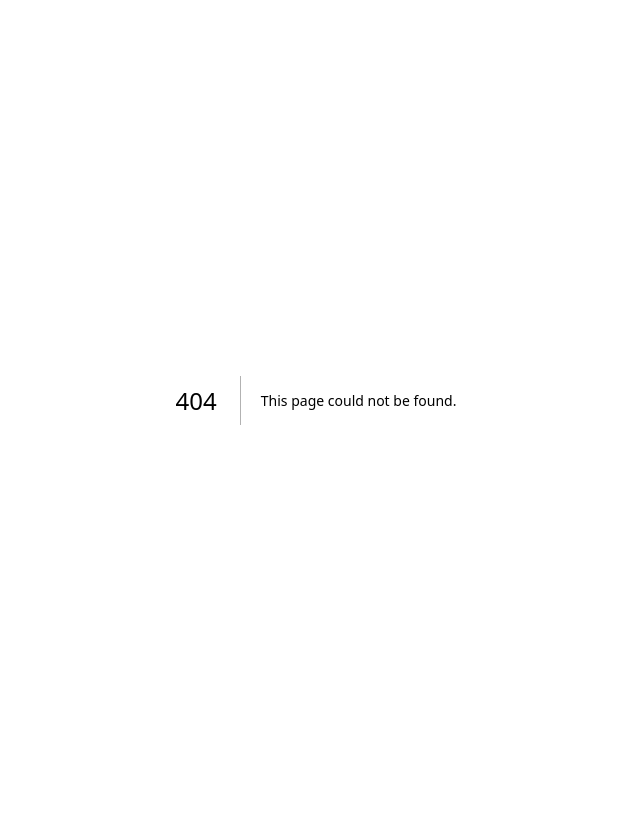
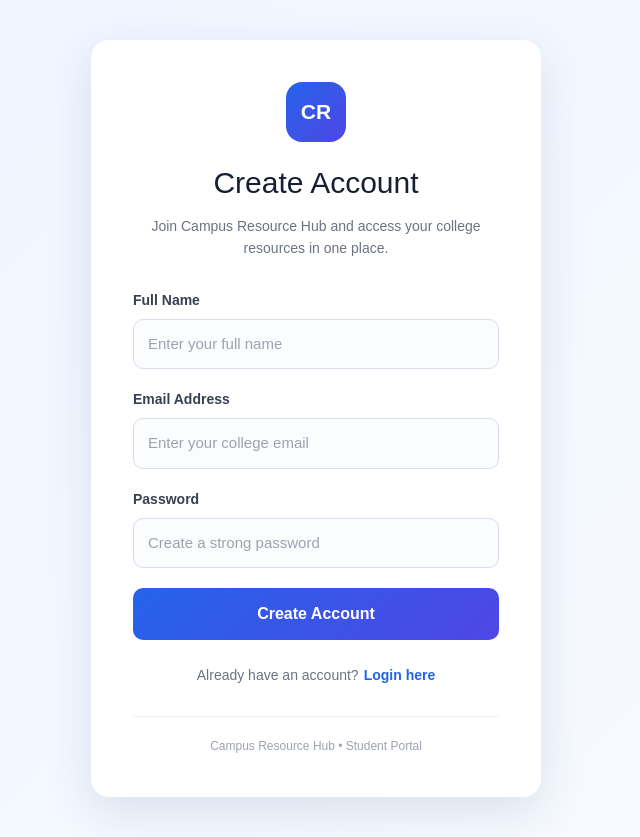
Before and after one commit to mahathikanneboina-rgb/Campus-Resource-Hub, a Next.js app: page /register in a window 1280 px wide. Before the commit this address had no page. Shown: the whole page, without its empty margins (324-964 px from the left). Before the commit the page ends 800 px from the top, so only its background shows below. Built offline with nearby package versions, Linux system fonts and the light colour scheme.

Commit message:
Initial Campus Resource Hub project

```diff
--- /dev/null
+++ b/app/login/page.tsx
@@ -0,0 +1,57 @@
+"use client";
+
+import { useState } from "react";
+import { signInWithEmailAndPassword } from "firebase/auth";
+import { auth } from "../resources/firebase.js";
+
+export default function Login() {
+  const [email, setEmail] = useState("");
+  const [password, setPassword] = useState("");
+
+  const handleLogin = async (e: React.FormEvent) => {
+    e.preventDefault();
+
+    try {
+      await signInWithEmailAndPassword(auth, email, password);
+      alert("Login successful!");
+    } catch (error) {
+      console.error(error);
+      alert("Login failed. Check your email and password.");
+    }
+  };
+
+  return (
+    <main>
+      <h1>Student Login</h1>
+
+      <form onSubmit={handleLogin}>
+        <label>Email</label>
+
+        <input
+          type="email"
+          placeholder="Enter your email"
+          value={email}
+          onChange={(e) => setEmail(e.target.value)}
+          required
+        />
+
+        <label>Password</label>
+
+        <input
+          type="password"
+          placeholder="Enter your password"
+          value={password}
+          onChange={(e) => setPassword(e.target.value)}
+          required
+        />
+
+        <button type="submit">Login</button>
+      </form>
+
+      <p>
+  Don't have an account?{" "}
+  <a href="/register">Register here</a>
+</p>
+    </main>
+  );
+}
--- a/app/page.tsx
+++ b/app/page.tsx
@@ -1,69 +1,59 @@
-import Image from "next/image";
-
 export default function Home() {
   return (
-    <div className="flex flex-col flex-1 items-center justify-center bg-zinc-50 font-sans dark:bg-black">
-      <main className="flex flex-1 w-full max-w-3xl flex-col items-center justify-between py-32 px-16 bg-white dark:bg-black sm:items-start">
-        <Image
-          className="dark:invert h-5 w-[100px]"
-          src="/next.svg"
-          alt="Next.js logo"
-          width={100}
-          height={20}
-          priority
-        />
-        <div className="flex flex-col items-center gap-6 text-center sm:items-start sm:text-left">
-          <h1 className="max-w-xs text-3xl font-semibold leading-10 tracking-tight text-black dark:text-zinc-50">
-            To get started, edit the{" "}
-            <code className="rounded bg-black/[.06] px-1.5 py-0.5 font-mono text-[0.9em] dark:bg-white/[.08]">
-              page.tsx
-            </code>{" "}
-            file.
-          </h1>
-          <p className="max-w-md text-lg leading-8 text-zinc-600 dark:text-zinc-400">
-            Looking for a starting point or more instructions? Head over to{" "}
-            <a
-              href="https://vercel.com/templates?framework=next.js&utm_source=create-next-app&utm_medium=appdir-template-tw&utm_campaign=create-next-app"
-              className="font-medium text-zinc-950 dark:text-zinc-50"
-            >
-              Templates
-            </a>{" "}
-            or the{" "}
-            <a
-              href="https://nextjs.org/learn?utm_source=create-next-app&utm_medium=appdir-template-tw&utm_campaign=create-next-app"
-              className="font-medium text-zinc-950 dark:text-zinc-50"
-            >
-              Learning
-            </a>{" "}
-            center.
-          </p>
+    <main>
+      <header>
+        <h1>Campus Resource Hub</h1>
+        <p>Study resources for our college students</p>
+
+        <button>Login</button>
+        <button>Register</button>
+      </header>
+
+      <section>
+        <h2>Find Your Resources</h2>
+
+        <select>
+          <option>Select Branch</option>
+          <option>CSE</option>
+          <option>ECE</option>
+          <option>EEE</option>
+          <option>MECH</option>
+          <option>CIVIL</option>
+        </select>
+
+        <select>
+          <option>Select Year</option>
+          <option>1st Year</option>
+          <option>2nd Year</option>
+          <option>3rd Year</option>
+          <option>4th Year</option>
+        </select>
+
+        <select>
+          <option>Select Semester</option>
+          <option>1st Semester</option>
+          <option>2nd Semester</option>
+        </select>
+      </section>
+
+      <section>
+        <h2>Resources</h2>
+
+        <div>
+          <h3>📄 Previous Year Question Papers</h3>
+          <p>Find previous examination papers subject-wise.</p>
         </div>
-        <div className="flex flex-col gap-4 text-base font-medium sm:flex-row">
-          <a
-            className="flex h-12 w-full items-center justify-center gap-2 rounded-full bg-foreground px-5 text-background transition-colors hover:bg-[#383838] dark:hover:bg-[#ccc] md:w-[158px]"
-            href="https://vercel.com/new?utm_source=create-next-app&utm_medium=appdir-template-tw&utm_campaign=create-next-app"
-            target="_blank"
-            rel="noopener noreferrer"
-          >
-            <Image
-              className="dark:invert h-[14px] w-4"
-              src="/vercel.svg"
-              alt="Vercel logomark"
-              width={16}
-              height={14}
-            />
-            Deploy Now
-          </a>
-          <a
-            className="flex h-12 w-full items-center justify-center rounded-full border border-solid border-black/[.08] px-5 transition-colors hover:border-transparent hover:bg-black/[.04] dark:border-white/[.145] dark:hover:bg-[#1a1a1a] md:w-[158px]"
-            href="https://nextjs.org/docs?utm_source=create-next-app&utm_medium=appdir-template-tw&utm_campaign=create-next-app"
-            target="_blank"
-            rel="noopener noreferrer"
-          >
-            Documentation
-          </a>
+
+        <div>
+          <h3>📚 Notes</h3>
+          <p>Access useful notes and study materials.</p>
         </div>
-      </main>
-    </div>
+
+        <div>
+          <h3>🎓 Study Resources</h3>
+          <p>Find useful resources for your subjects.</p>
+        </div>
+      </section>
+    </main>
   );
 }
--- /dev/null
+++ b/app/register/page.tsx
@@ -0,0 +1,97 @@
+"use client";
+
+import { useState } from "react";
+import { createUserWithEmailAndPassword } from "firebase/auth";
+import { auth } from "../resources/firebase.js";
+import "./register.css";
+
+export default function Register() {
+  const [name, setName] = useState("");
+  const [email, setEmail] = useState("");
+  const [password, setPassword] = useState("");
+
+  const handleRegister = async (e: React.FormEvent) => {
+    e.preventDefault();
+
+    try {
+      await createUserWithEmailAndPassword(auth, email, password);
+      alert("Account created successfully!");
+    } catch (error) {
+      console.error(error);
+      alert("Registration failed. Please check your details.");
+    }
+  };
+
+  return (
+    <main className="register-page">
+      <div className="register-card">
+
+        <div className="register-header">
+          <div className="logo">CR</div>
+
+          <h1>Create Account</h1>
+
+          <p>
+            Join Campus Resource Hub and access your
+            college resources in one place.
+          </p>
+        </div>
+
+        <form onSubmit={handleRegister} className="register-form">
+
+          <div className="form-group">
+            <label>Full Name</label>
+
+            <input
+              type="text"
+              placeholder="Enter your full name"
+              value={name}
+              onChange={(e) => setName(e.target.value)}
+              required
+            />
+          </div>
+
+          <div className="form-group">
+            <label>Email Address</label>
+
+            <input
+              type="email"
+              placeholder="Enter your college email"
+              value={email}
+              onChange={(e) => setEmail(e.target.value)}
+              required
+            />
+          </div>
+
+          <div className="form-group">
+            <label>Password</label>
+
+            <input
+              type="password"
+              placeholder="Create a strong password"
+              value={password}
+              onChange={(e) => setPassword(e.target.value)}
+              required
+            />
+          </div>
+
+          <button type="submit" className="register-button">
+            Create Account
+          </button>
+
+        </form>
+
+        <div className="login-section">
+          <span>Already have an account?</span>
+
+          <a href="/login">Login here</a>
+        </div>
+
+        <div className="footer-text">
+          Campus Resource Hub • Student Portal
+        </div>
+
+      </div>
+    </main>
+  );
+}
--- /dev/null
+++ b/app/register/register.css
@@ -0,0 +1,145 @@
+.register-page {
+  min-height: 100vh;
+  display: flex;
+  justify-content: center;
+  align-items: center;
+  padding: 40px 20px;
+  background: linear-gradient(135deg, #eef4ff, #f8fbff);
+  font-family: Arial, Helvetica, sans-serif;
+}
+
+.register-card {
+  width: 100%;
+  max-width: 450px;
+  background: white;
+  padding: 42px;
+  border-radius: 18px;
+  box-shadow: 0 15px 45px rgba(31, 55, 90, 0.12);
+}
+
+.register-header {
+  text-align: center;
+  margin-bottom: 30px;
+}
+
+.logo {
+  width: 60px;
+  height: 60px;
+  margin: 0 auto 18px;
+  display: flex;
+  align-items: center;
+  justify-content: center;
+  border-radius: 16px;
+  background: linear-gradient(135deg, #2563eb, #4f46e5);
+  color: white;
+  font-size: 21px;
+  font-weight: 700;
+}
+
+.register-header h1 {
+  margin: 0;
+  color: #172033;
+  font-size: 30px;
+}
+
+.register-header p {
+  margin-top: 10px;
+  color: #6b7280;
+  font-size: 14px;
+  line-height: 1.6;
+}
+
+.register-form {
+  display: flex;
+  flex-direction: column;
+  gap: 20px;
+}
+
+.form-group {
+  display: flex;
+  flex-direction: column;
+  gap: 8px;
+}
+
+.form-group label {
+  color: #374151;
+  font-size: 14px;
+  font-weight: 600;
+}
+
+.form-group input {
+  width: 100%;
+  box-sizing: border-box;
+  padding: 13px 14px;
+  border: 1px solid #d7deea;
+  border-radius: 10px;
+  background: #fbfcfe;
+  color: #172033;
+  font-size: 15px;
+  outline: none;
+  transition: 0.2s;
+}
+
+.form-group input::placeholder {
+  color: #9ca3af;
+}
+
+.form-group input:focus {
+  border-color: #2563eb;
+  background: white;
+  box-shadow: 0 0 0 3px rgba(37, 99, 235, 0.12);
+}
+
+.register-button {
+  border: none;
+  border-radius: 10px;
+  padding: 14px;
+  background: linear-gradient(135deg, #2563eb, #4f46e5);
+  color: white;
+  font-size: 16px;
+  font-weight: 600;
+  cursor: pointer;
+  transition: 0.2s;
+}
+
+.register-button:hover {
+  transform: translateY(-1px);
+  box-shadow: 0 8px 20px rgba(37, 99, 235, 0.25);
+}
+
+.login-section {
+  margin-top: 25px;
+  text-align: center;
+  font-size: 14px;
+  color: #6b7280;
+}
+
+.login-section a {
+  margin-left: 5px;
+  color: #2563eb;
+  font-weight: 600;
+  text-decoration: none;
+}
+
+.login-section a:hover {
+  text-decoration: underline;
+}
+
+.footer-text {
+  margin-top: 30px;
+  padding-top: 20px;
+  border-top: 1px solid #edf0f5;
+  text-align: center;
+  color: #9ca3af;
+  font-size: 12px;
+}
+
+@media (max-width: 520px) {
+  .register-card {
+    padding: 30px 22px;
+  }
+
+  .register-header h1 {
+    font-size: 26px;
+  }
+}
--- /dev/null
+++ b/app/resources/firebase.js
@@ -0,0 +1,15 @@
+import { initializeApp } from "firebase/app";
+import { getAuth } from "firebase/auth";
+
+const firebaseConfig = {
+  apiKey: "AIzaSyAYWcUdyGb1ILQcgXMAIXciOC8ypkwbK4M",
+  authDomain: "campus-resource-hub-5734b.firebaseapp.com",
+  projectId: "campus-resource-hub-5734b",
+  storageBucket: "campus-resource-hub-5734b.firebasestorage.app",
+  messagingSenderId: "20535641587",
+  appId: "1:20535641587:web:17596882a119f192607e86",
+};
+
+const app = initializeApp(firebaseConfig);
+
+export const auth = getAuth(app);
--- /dev/null
+++ b/app/resources/page.tsx
@@ -0,0 +1,44 @@
+const resources = [
+  {
+    title: "DBMS Previous Year Question Paper",
+    type: "Question Paper",
+    branch: "CSE",
+    semester: "3-1",
+  },
+  {
+    title: "Operating Systems Notes",
+    type: "Notes",
+    branch: "CSE",
+    semester: "3-1",
+  },
+  {
+    title: "Data Structures Question Paper",
+    type: "Question Paper",
+    branch: "CSE",
+    semester: "3-1",
+  },
+];
+
+export default function Resources() {
+  return (
+    <main>
+      <h1>Resources</h1>
+
+      <p>Find question papers, notes and study materials.</p>
+
+      <div>
+        {resources.map((resource, index) => (
+          <div key={index}>
+            <h2>{resource.title}</h2>
+
+            <p>Type: {resource.type}</p>
+            <p>Branch: {resource.branch}</p>
+            <p>Semester: {resource.semester}</p>
+
+            <button>View Resource</button>
+          </div>
+        ))}
+      </div>
+    </main>
+  );
+}
--- a/package.json
+++ b/package.json
@@ -9,6 +9,7 @@
     "lint": "eslint"
   },
   "dependencies": {
+    "firebase": "^12.17.1",
     "next": "16.3.1",
     "react": "19.2.8",
     "react-dom": "19.2.8"
```
Also changed, not shown: 1 other file (tests, documents, lock files or other folders).
